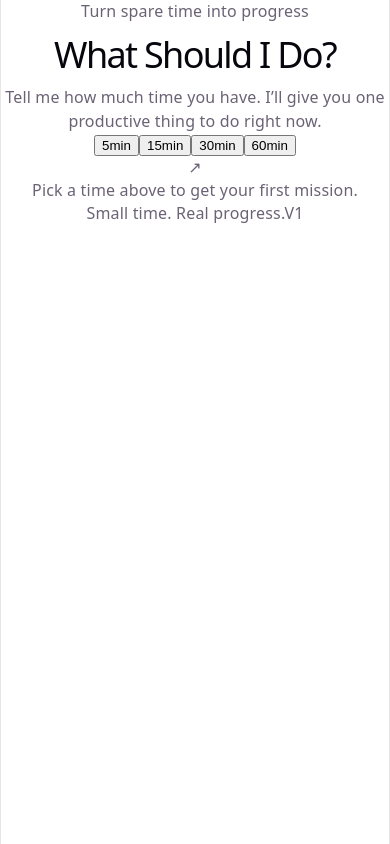
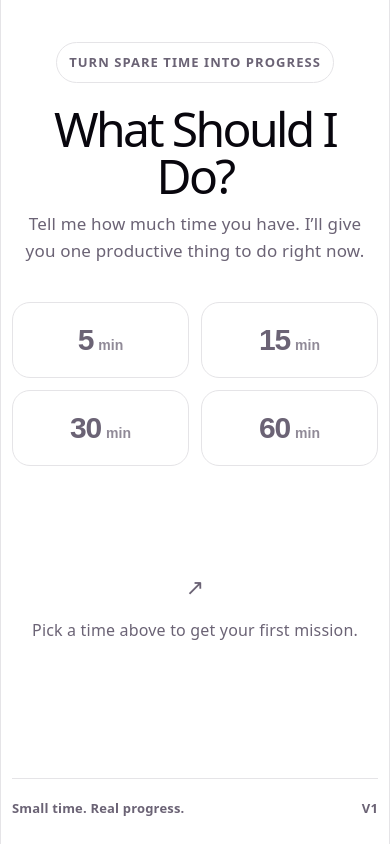
Before and after one commit to Yass29/what-should-i-do, a React (Vite) app: page / in a window 390 px wide. Built offline with nearby package versions, Linux system fonts and the light colour scheme.

Commit message:
Add polished responsive app styles

```diff
--- a/src/App.css
+++ b/src/App.css
@@ -1,184 +1,271 @@
-.counter {
+.app-shell {
+  width: min(920px, calc(100% - 32px));
+  min-height: 100svh;
+  margin: 0 auto;
+  display: flex;
+  flex-direction: column;
+  justify-content: space-between;
+  padding: 72px 0 24px;
+  box-sizing: border-box;
+}
+
+.hero {
+  display: flex;
+  flex-direction: column;
+  align-items: center;
+  text-align: center;
+}
+
+.eyebrow {
+  display: inline-flex;
+  align-items: center;
+  gap: 8px;
+  padding: 8px 12px;
+  border: 1px solid var(--border);
+  border-radius: 999px;
+  background: var(--surface);
+  color: var(--muted);
+  font-size: 13px;
+  font-weight: 700;
+  letter-spacing: 0.08em;
+  text-transform: uppercase;
+  box-shadow: var(--shadow-sm);
+}
+
+h1 {
+  margin: 22px 0 12px;
+  max-width: 800px;
+  font-size: clamp(48px, 8vw, 86px);
+  line-height: 0.98;
+  letter-spacing: -0.055em;
+}
+
+.subtitle {
+  max-width: 650px;
+  margin: 0;
+  color: var(--muted);
+  font-size: clamp(17px, 2.2vw, 21px);
+  line-height: 1.55;
+}
+
+.duration-grid {
+  width: min(620px, 100%);
+  display: grid;
+  grid-template-columns: repeat(4, 1fr);
+  gap: 12px;
+  margin-top: 38px;
+}
+
+.duration-button {
+  border: 1px solid var(--border);
+  border-radius: 18px;
+  background: var(--surface);
+  color: var(--text);
+  padding: 20px 12px;
+  display: flex;
+  align-items: baseline;
+  justify-content: center;
+  gap: 5px;
+  cursor: pointer;
+  box-shadow: var(--shadow-sm);
+  transition: transform 160ms ease, border-color 160ms ease, background 160ms ease, box-shadow 160ms ease;
+}
+
+.duration-button:hover {
+  transform: translateY(-2px);
+  border-color: var(--accent);
+  box-shadow: var(--shadow-md);
+}
+
+.duration-button:focus-visible,
+.another-button:focus-visible {
+  outline: 3px solid var(--focus);
+  outline-offset: 3px;
+}
+
+.duration-button.active {
+  background: var(--accent);
+  border-color: var(--accent);
+  color: white;
+}
+
+.duration-number {
+  font-size: 30px;
+  font-weight: 800;
+  letter-spacing: -0.04em;
+}
+
+.duration-label {
+  font-size: 14px;
+  font-weight: 700;
+  opacity: 0.75;
+}
+
+.empty-state {
+  width: min(620px, 100%);
+  min-height: 220px;
+  margin-top: 28px;
+  border: 1px dashed var(--border-strong);
+  border-radius: 26px;
+  display: grid;
+  place-items: center;
+  align-content: center;
+  gap: 12px;
+  color: var(--muted);
+}
+
+.empty-state p {
+  margin: 0;
+}
+
+.empty-icon {
+  width: 42px;
+  height: 42px;
+  display: grid;
+  place-items: center;
+  border-radius: 14px;
+  background: var(--surface-strong);
+  color: var(--text);
+  font-size: 22px;
+}
+
+.activity-card {
+  width: min(620px, 100%);
+  margin-top: 28px;
+  padding: 28px;
+  box-sizing: border-box;
+  text-align: left;
+  border: 1px solid var(--border);
+  border-radius: 26px;
+  background:
+    radial-gradient(circle at top right, var(--accent-glow), transparent 34%),
+    var(--surface);
+  box-shadow: var(--shadow-lg);
+  animation: cardIn 220ms ease-out;
+}
+
+.activity-topline {
+  display: flex;
+  align-items: center;
+  gap: 8px;
+  margin-bottom: 22px;
+}
+
+.activity-emoji {
+  width: 42px;
+  height: 42px;
+  display: grid;
+  place-items: center;
+  flex: 0 0 auto;
+  border: 1px solid var(--border);
+  border-radius: 14px;
+  background: var(--surface-strong);
+  font-size: 21px;
+}
+
+.category-pill,
+.time-pill {
+  display: inline-flex;
+  align-items: center;
+  min-height: 30px;
+  padding: 0 10px;
+  border-radius: 999px;
+  font-size: 12px;
+  font-weight: 800;
+}
+
+.category-pill {
+  background: var(--accent-soft);
+  color: var(--accent-text);
+}
+
+.time-pill {
+  margin-left: auto;
+  background: var(--surface-strong);
+  color: var(--muted);
+}
+
+.activity-card h2 {
+  margin: 0 0 10px;
+  color: var(--text);
+  font-size: clamp(28px, 4vw, 38px);
+  line-height: 1.1;
+  letter-spacing: -0.035em;
+}
+
+.activity-card p {
+  margin: 0;
+  color: var(--muted);
   font-size: 16px;
-  padding: 5px 10px;
-  border-radius: 5px;
-  color: var(--accent);
-  background: var(--accent-bg);
-  border: 2px solid transparent;
-  transition: border-color 0.3s;
-  margin-bottom: 24px;
+  line-height: 1.65;
+}
 
-  &:hover {
-    border-color: var(--accent-border);
+.another-button {
+  width: 100%;
+  margin-top: 26px;
+  border: 0;
+  border-radius: 15px;
+  background: var(--text);
+  color: var(--bg);
+  padding: 15px 18px;
+  display: flex;
+  align-items: center;
+  justify-content: center;
+  gap: 10px;
+  font: inherit;
+  font-weight: 800;
+  cursor: pointer;
+  transition: transform 160ms ease, opacity 160ms ease;
+}
+
+.another-button:hover {
+  transform: translateY(-1px);
+  opacity: 0.92;
+}
+
+footer {
+  display: flex;
+  justify-content: space-between;
+  gap: 16px;
+  margin-top: 56px;
+  padding-top: 18px;
+  border-top: 1px solid var(--border);
+  color: var(--muted);
+  font-size: 13px;
+  font-weight: 600;
+}
+
+@keyframes cardIn {
+  from {
+    opacity: 0;
+    transform: translateY(8px) scale(0.99);
   }
-  &:focus-visible {
-    outline: 2px solid var(--accent);
-    outline-offset: 2px;
+
+  to {
+    opacity: 1;
+    transform: translateY(0) scale(1);
   }
 }
 
-.hero {
-  position: relative;
-
-  .base,
-  .framework,
-  .vite {
-    inset-inline: 0;
-    margin: 0 auto;
+@media (max-width: 640px) {
+  .app-shell {
+    width: min(100% - 22px, 920px);
+    padding-top: 42px;
   }
 
-  .base {
-    width: 170px;
-    position: relative;
-    z-index: 0;
+  .duration-grid {
+    grid-template-columns: repeat(2, 1fr);
   }
 
-  .framework,
-  .vite {
-    position: absolute;
+  .activity-card {
+    padding: 22px;
   }
 
-  .framework {
-    z-index: 1;
-    top: 34px;
-    height: 28px;
-    transform: perspective(2000px) rotateZ(300deg) rotateX(44deg) rotateY(39deg)
-      scale(1.4);
+  .activity-topline {
+    flex-wrap: wrap;
   }
 
-  .vite {
-    z-index: 0;
-    top: 107px;
-    height: 26px;
-    width: auto;
-    transform: perspective(2000px) rotateZ(300deg) rotateX(40deg) rotateY(39deg)
-      scale(0.8);
+  .time-pill {
+    margin-left: 0;
   }
 }
-
-#center {
-  display: flex;
-  flex-direction: column;
-  gap: 25px;
-  place-content: center;
-  place-items: center;
-  flex-grow: 1;
-
-  @media (max-width: 1024px) {
-    padding: 32px 20px 24px;
-    gap: 18px;
-  }
-}
-
-#next-steps {
-  display: flex;
-  border-top: 1px solid var(--border);
-  text-align: left;
-
-  & > div {
-    flex: 1 1 0;
-    padding: 32px;
-    @media (max-width: 1024px) {
-      padding: 24px 20px;
-    }
-  }
-
-  .icon {
-    margin-bottom: 16px;
-    width: 22px;
-    height: 22px;
-  }
-
-  @media (max-width: 1024px) {
-    flex-direction: column;
-    text-align: center;
-  }
-}
-
-#docs {
-  border-right: 1px solid var(--border);
-
-  @media (max-width: 1024px) {
-    border-right: none;
-    border-bottom: 1px solid var(--border);
-  }
-}
-
-#next-steps ul {
-  list-style: none;
-  padding: 0;
-  display: flex;
-  gap: 8px;
-  margin: 32px 0 0;
-
-  .logo {
-    height: 18px;
-  }
-
-  a {
-    color: var(--text-h);
-    font-size: 16px;
-    border-radius: 6px;
-    background: var(--social-bg);
-    display: flex;
-    padding: 6px 12px;
-    align-items: center;
-    gap: 8px;
-    text-decoration: none;
-    transition: box-shadow 0.3s;
-
-    &:hover {
-      box-shadow: var(--shadow);
-    }
-    .button-icon {
-      height: 18px;
-      width: 18px;
-    }
-  }
-
-  @media (max-width: 1024px) {
-    margin-top: 20px;
-    flex-wrap: wrap;
-    justify-content: center;
-
-    li {
-      flex: 1 1 calc(50% - 8px);
-    }
-
-    a {
-      width: 100%;
-      justify-content: center;
-      box-sizing: border-box;
-    }
-  }
-}
-
-#spacer {
-  height: 88px;
-  border-top: 1px solid var(--border);
-  @media (max-width: 1024px) {
-    height: 48px;
-  }
-}
-
-.ticks {
-  position: relative;
-  width: 100%;
-
-  &::before,
-  &::after {
-    content: '';
-    position: absolute;
-    top: -4.5px;
-    border: 5px solid transparent;
-  }
-
-  &::before {
-    left: 0;
-    border-left-color: var(--border);
-  }
-  &::after {
-    right: 0;
-    border-right-color: var(--border);
-  }
-}
```
